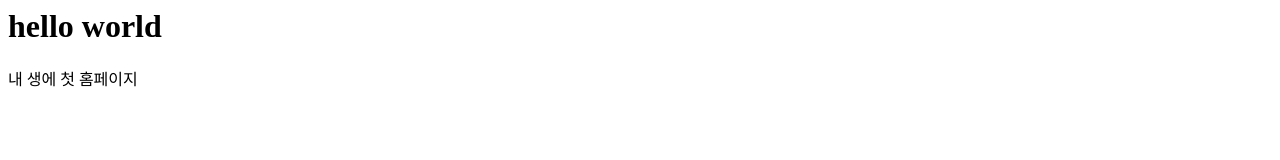
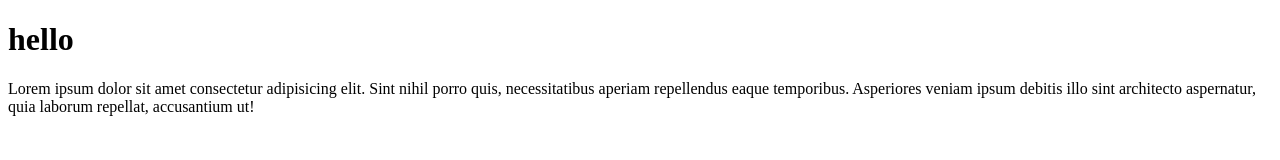
Before and after one commit to yaongs18/test, a plain HTML site: page index.html in a window 1280 px wide. Drawn offline with Linux system fonts and the light colour scheme.

Commit message:
강사님이 전달해주신 index.html 파일

```diff
--- a/index.html
+++ b/index.html
@@ -1,2 +1,13 @@
-<h1> hello world </h1>
-<p> 내 생에 첫 홈페이지 </p>
+<!DOCTYPE html>
+<html lang="ko">
+<head>
+    <meta charset="UTF-8">
+    <meta http-equiv="X-UA-Compatible" content="IE=edge">
+    <meta name="viewport" content="width=device-width, initial-scale=1.0">
+    <title>hello</title>
+</head>
+<body>
+    <h1>hello</h1>
+    <p>Lorem ipsum dolor sit amet consectetur adipisicing elit. Sint nihil porro quis, necessitatibus aperiam repellendus eaque temporibus. Asperiores veniam ipsum debitis illo sint architecto aspernatur, quia laborum repellat, accusantium ut!</p>
+</body>
+</html>
```
